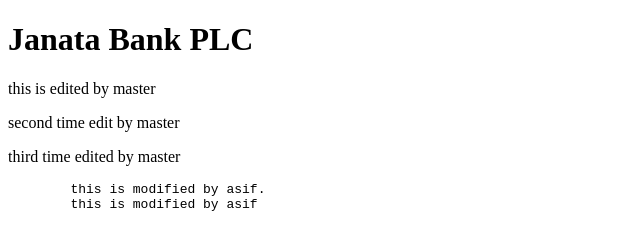
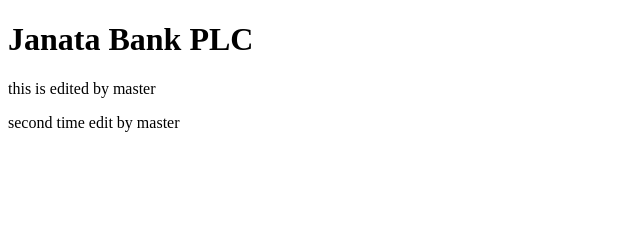
Before and after one commit to suvasish2525/myCode, a plain HTML site: page Index.html in a window 1280 px wide. Shown: the whole page, without its empty margins (0-640 px from the left). Drawn offline with Linux system fonts and the light colour scheme.

Commit message:
written some file

```diff
--- a/Index.html
+++ b/Index.html
@@ -10,11 +10,6 @@
     <h1>Janata Bank PLC</h1>
     <p>this is edited by master</p>
     <p>second time edit by master</p>
-    <p>third time edited by master</p>
-    <pre>
-        this is modified by asif.
-        this is modified by asif
-
-    </pre>
+    <p></p>
 </body>
 </html>
```
